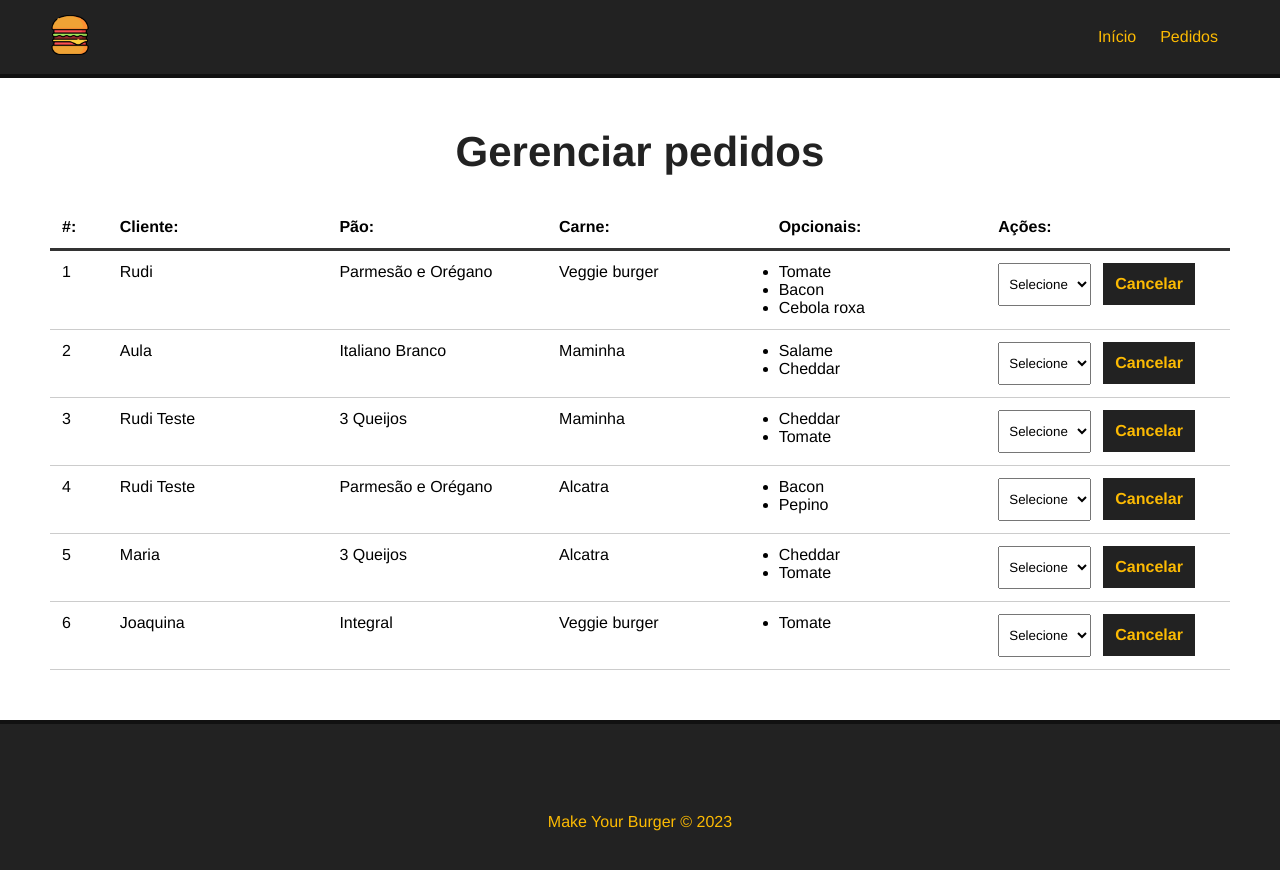
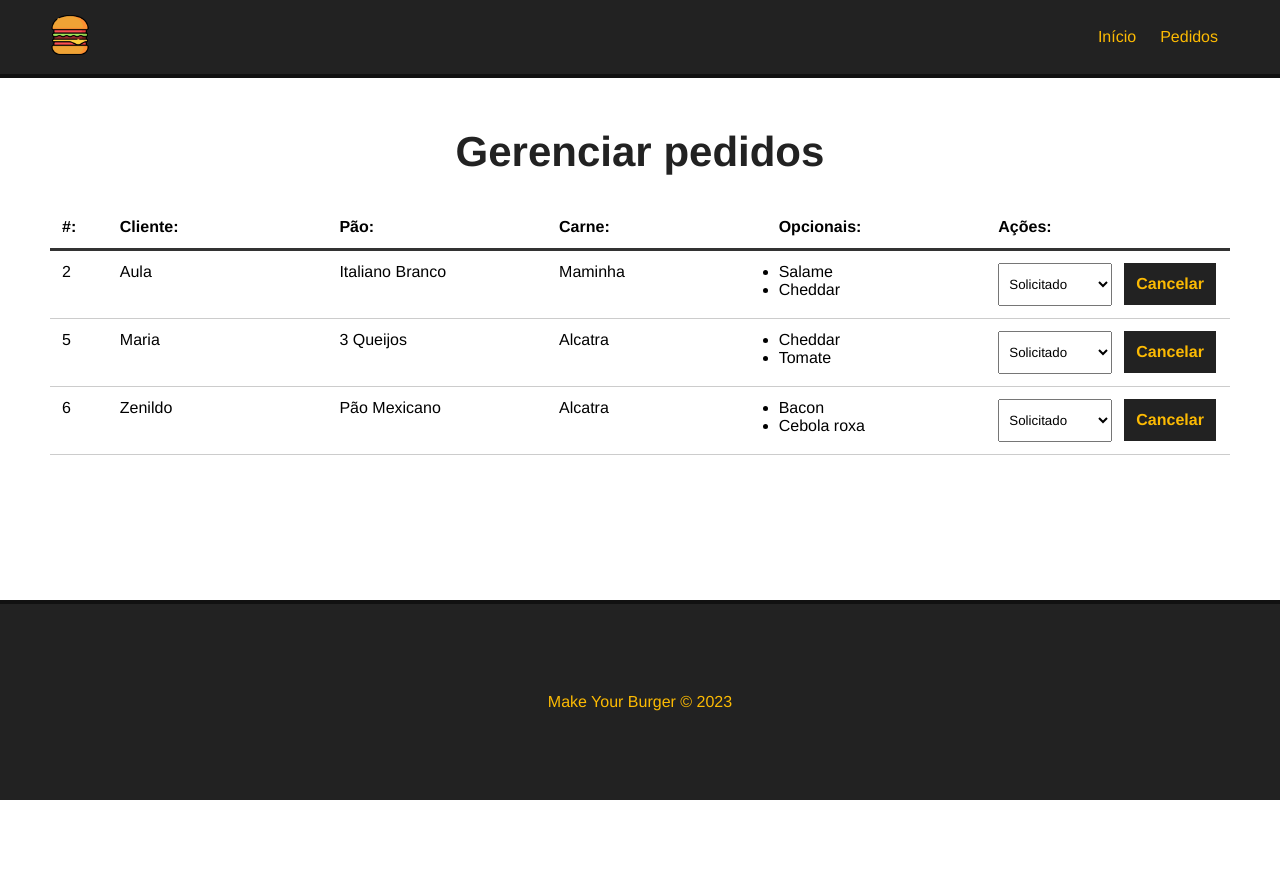
Before and after one commit to rudiantoni/learn-vuejs, a Vue app in the folder course_01/07_make_your_burger/: page /pedidos in a window 1280 px wide. Shown: the top 870 px of the page. After the commit the page ends 800 px from the top, so only its background shows below. Built offline with nearby package versions, Linux system fonts and the light colour scheme; data requests are answered from the project's data file.

Commit message:
updated burger project and docs

```diff
--- a/course_01/07_make_your_burger/db/db.json
+++ b/course_01/07_make_your_burger/db/db.json
@@ -83,18 +83,6 @@
   ],
   "burgers": [
     {
-      "nome": "Rudi",
-      "pao": "Parmesão e Orégano",
-      "carne": "Veggie burger",
-      "opcionais": [
-        "Tomate",
-        "Bacon",
-        "Cebola roxa"
-      ],
-      "status": "Solicitado",
-      "id": 1
-    },
-    {
       "nome": "Aula",
       "pao": "Italiano Branco",
       "carne": "Maminha",
@@ -104,28 +92,6 @@
       ],
       "status": "Solicitado",
       "id": 2
-    },
-    {
-      "nome": "Rudi Teste",
-      "pao": "3 Queijos",
-      "carne": "Maminha",
-      "opcionais": [
-        "Cheddar",
-        "Tomate"
-      ],
-      "status": "Solicitado",
-      "id": 3
-    },
-    {
-      "nome": "Rudi Teste",
-      "pao": "Parmesão e Orégano",
-      "carne": "Alcatra",
-      "opcionais": [
-        "Bacon",
-        "Pepino"
-      ],
-      "status": "Solicitado",
-      "id": 4
     },
     {
       "nome": "Maria",
@@ -139,11 +105,12 @@
       "id": 5
     },
     {
-      "nome": "Joaquina",
-      "pao": "Integral",
-      "carne": "Veggie burger",
+      "nome": "Zenildo",
+      "pao": "Pão Mexicano",
+      "carne": "Alcatra",
       "opcionais": [
-        "Tomate"
+        "Bacon",
+        "Cebola roxa"
       ],
       "status": "Solicitado",
       "id": 6
--- a/course_01/07_make_your_burger/src/components/Dashboard.vue
+++ b/course_01/07_make_your_burger/src/components/Dashboard.vue
@@ -28,13 +28,17 @@
         </div>
 
         <div>
-          <select name="status" class=".status">
+          <select name="status" class="status">
             <option value="default">Selecione</option>
+            <option
+              v-for="item in status" :key="item.id" value="item.tipo"
+              :selected="burgerItem.status === item.tipo">
+              {{ item.tipo }}
+            </option>
           </select>
-          <button class="delete-btn">Cancelar</button>
+          <button class="delete-btn" @click="deleteBurger(burgerItem.id)">Cancelar</button>
         </div>
 
-        <div></div>
       </div>
     </div>
 
@@ -49,7 +53,8 @@ export default {
     return {
       burgers: [],
       burgerId: null,
-      status: []
+      status: [],
+      burgerStatus: null
     }
   },
   methods: {
@@ -57,17 +62,30 @@ export default {
       const req = await fetch('http://localhost:3000/burgers')
       const data = await req.json()
       this.burgers = data;
+    },
+    async getStatus() {
+      const req = await fetch('http://localhost:3000/status')
+      const data = await req.json()
+      this.status = data;
+    },
+    async deleteBurger(burgerId) {
+      const url = `http://localhost:3000/burgers/${burgerId}`
+      const config = {
+        method: 'DELETE'
+      }
+      const req = await fetch(url, config)
+      const res = await req.json()
 
-      /**
-       * TODO: resgatar os status
-       */
+      //TODO: msg de cancelamento
+
+      this.getPedidos();
+
     }
   },
   mounted() {
     this.getPedidos();
-
+    this.getStatus();
   }
-
 }
 </script>
 
```
Also changed, not shown: 2 other files (tests, documents, lock files or other folders).
